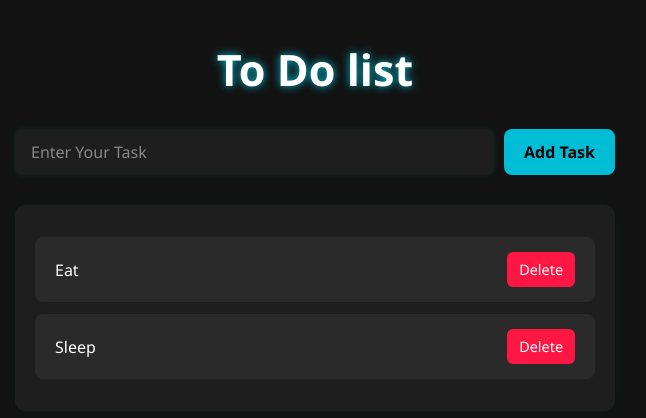
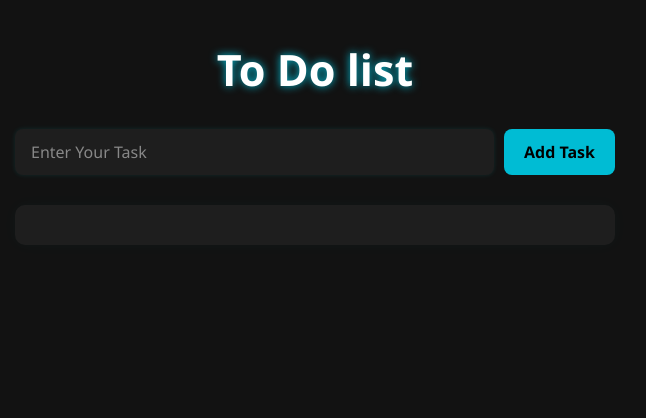
Before and after one commit to dwipdarpon20/todo-list, a plain HTML site: page index.html in a window 1280 px wide. Shown: the whole page, without its empty margins (325-971 px from the left). Drawn offline with Linux system fonts and the light colour scheme.

Commit message:
Update index.html

```diff
--- a/index.html
+++ b/index.html
@@ -16,8 +16,6 @@
     </div>
     <div class="list">
         <ol>
-            <li>Eat <button class="dltbtn"> Delete</button></li>
-            <li>Sleep <button class="dltbtn">Delete</button></li>
         </ol>
     </div>
     <script src="app.js"></script>
```
